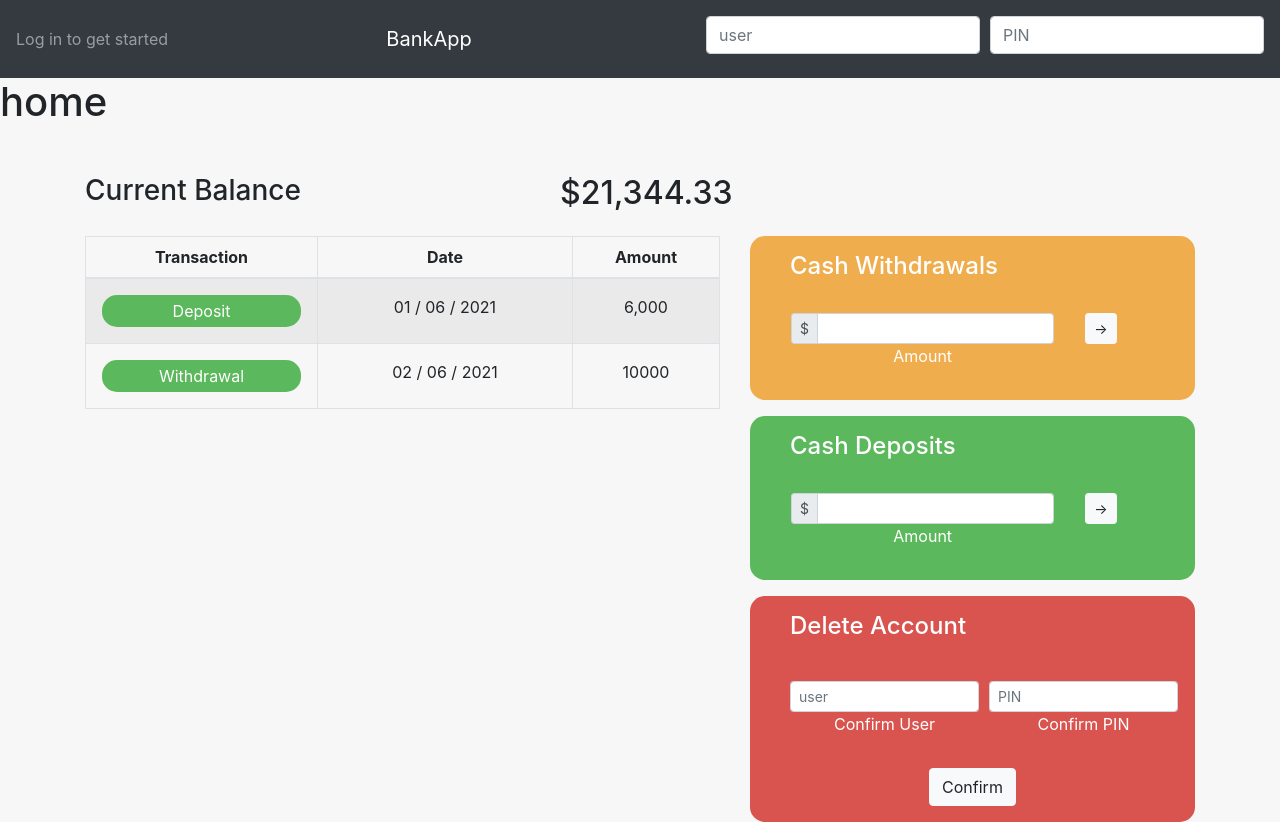
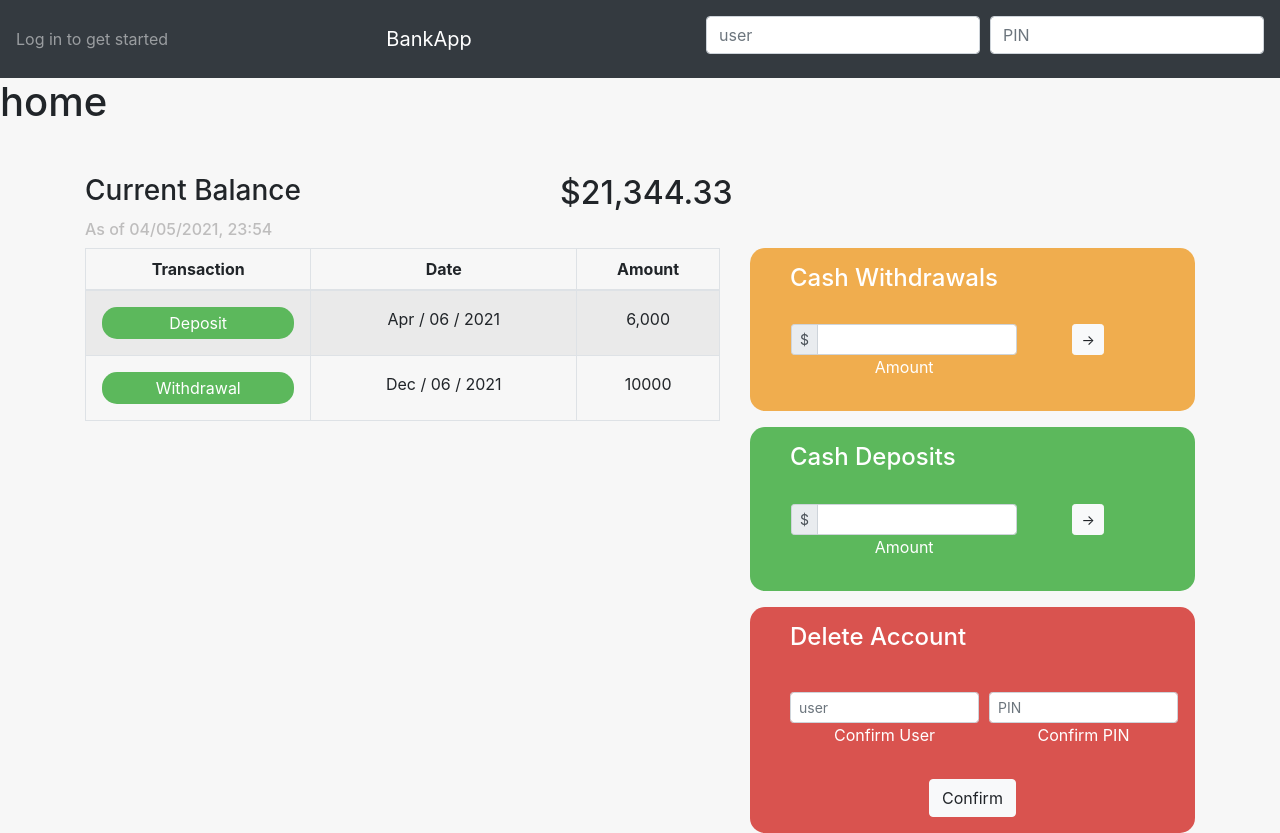
Before and after one commit to luigicampagnola/project-7, a React (Create React App) app: page / in a window 1280 px wide. Built offline with nearby package versions, Linux system fonts and the light colour scheme.

Commit message:
added time and minor updates

```diff
--- a/src/Components/CurrentBalance/CurrentBalance.js
+++ b/src/Components/CurrentBalance/CurrentBalance.js
@@ -9,7 +9,7 @@ const CurrentBalance = () => {
         <Col sm={5}>
           <h3>Current Balance</h3>
         </Col>
-        <Col className='mb-3'>
+        <Col>
             <h2>$21,344.33</h2>
         </Col>
       </Row>
--- /dev/null
+++ b/src/Components/CurrentTime/CurrentTime.js
@@ -0,0 +1,17 @@
+import React from "react";
+
+const CurrentTime = () => {
+    const Now = new Date();
+    const Day = `${Now.getDate()}`.padStart(2, 0);
+    const Month = `${Now.getMonth() + 1}`.padStart(2, 0);
+    const Year = Now.getFullYear();
+    const Hour = Now.getHours();
+    const Minutes = `${Now.getMinutes()}`.padStart(2, 0);
+  return (
+    <div>
+      <h6 className='time-color'>{`As of ${Month}/${Day}/${Year}, ${Hour}:${Minutes}`}</h6>
+    </div>
+  );
+};
+
+export default CurrentTime;
--- a/src/Components/Deposits/Deposits.js
+++ b/src/Components/Deposits/Deposits.js
@@ -12,7 +12,7 @@ const Deposits = ({ depositInputHandler, depoClickHandler }) => {
       <Container className="p-3 ml-4">
         <h4 className="mb-3">Cash Deposits</h4>
         <Row>
-          <Col className="p-3" sm={8}>
+          <Col className="p-3" sm={7}>
             <InputGroup
               size="sm"
               className="b-radius"
@@ -28,9 +28,14 @@ const Deposits = ({ depositInputHandler, depoClickHandler }) => {
             </InputGroup>
             <div className="App">Amount</div>
           </Col>
-          <Col sm={1}>
-            <Button variant="light" className="mt-3" onClick={depoClickHandler} size='sm'>
-            &rarr;
+          <Col>
+            <Button
+              variant="light"
+              className="mt-3 ml-4"
+              onClick={depoClickHandler}
+              size="sm"
+            >
+              &rarr;
             </Button>
           </Col>
         </Row>
--- a/src/Components/Home/Home.css
+++ b/src/Components/Home/Home.css
@@ -36,3 +36,7 @@
   display: flex;
   justify-content: flex-end;
 }
+
+.time-color {
+  color: rgb(190, 189, 189);
+}
--- a/src/Components/Home/Home.js
+++ b/src/Components/Home/Home.js
@@ -8,6 +8,7 @@ import Deposits from "../Deposits/Deposits";
 import Close from "../Close/Close";
 import CurrentBalance from "../CurrentBalance/CurrentBalance";
 import TableComponent from "../Table/TableComponent";
+import CurrentTime from "../CurrentTime/CurrentTime";
 
 class Home extends Component {
   constructor() {
@@ -51,6 +52,7 @@ class Home extends Component {
           <div className="mt-5">
             <Container>
               <CurrentBalance />
+              <CurrentTime className='mb-1'/>
               <Row>
                 <Col sm={7}>
                   <TableComponent />
--- a/src/Components/Money/Money.js
+++ b/src/Components/Money/Money.js
@@ -1,12 +1,12 @@
 export const Money = [
   {
     Type: "Deposit",
-    Date: "01 / 06 / 2021",
+    Date: "Apr / 06 / 2021",
     Amount: "6,000",
   },
   {
     Type: "Withdrawal",
-    Date: "02 / 06 / 2021",
+    Date: "Dec / 06 / 2021",
     Amount: "10000",
   },
 ];
--- a/src/Components/Withdrawals/Withdrawals.js
+++ b/src/Components/Withdrawals/Withdrawals.js
@@ -12,7 +12,7 @@ const Withdrawals = ({ withdrawalsInputHandler, widthClickHandler }) => {
       <Container className="p-3 ml-4">
         <h4 className="mb-3">Cash Withdrawals</h4>
         <Row>
-          <Col className="p-3" sm={8}>
+          <Col className="p-3" sm={7}>
             <InputGroup
               size="sm"
               className="b-radius"
@@ -25,10 +25,10 @@ const Withdrawals = ({ withdrawalsInputHandler, widthClickHandler }) => {
             </InputGroup>
             <div className="App">Amount</div>
           </Col>
-          <Col sm={1}>
+          <Col>
             <Button
               variant="light"
-              className="mt-3"
+              className="mt-3 ml-4"
               onClick={widthClickHandler}
               size="sm"
             >
```
